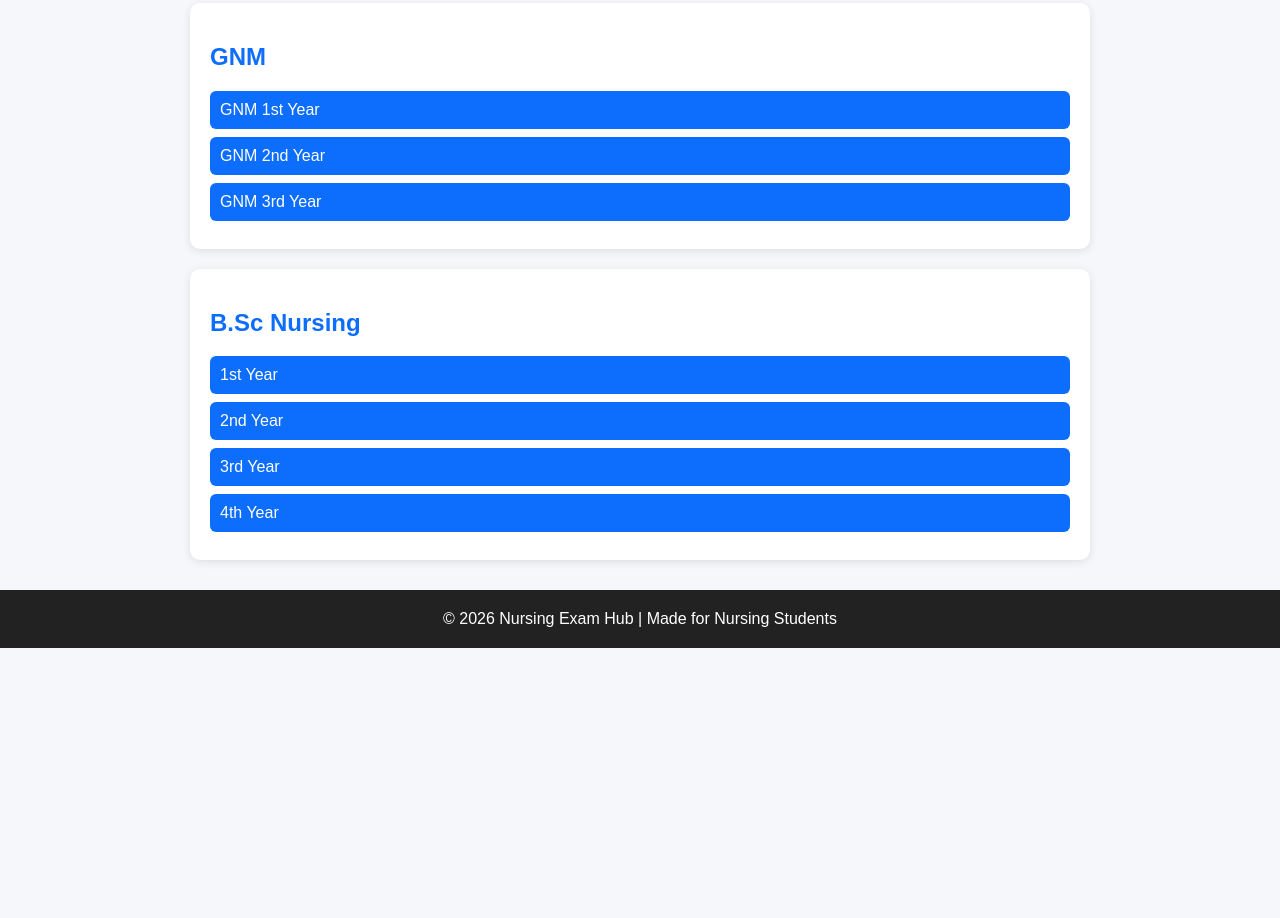
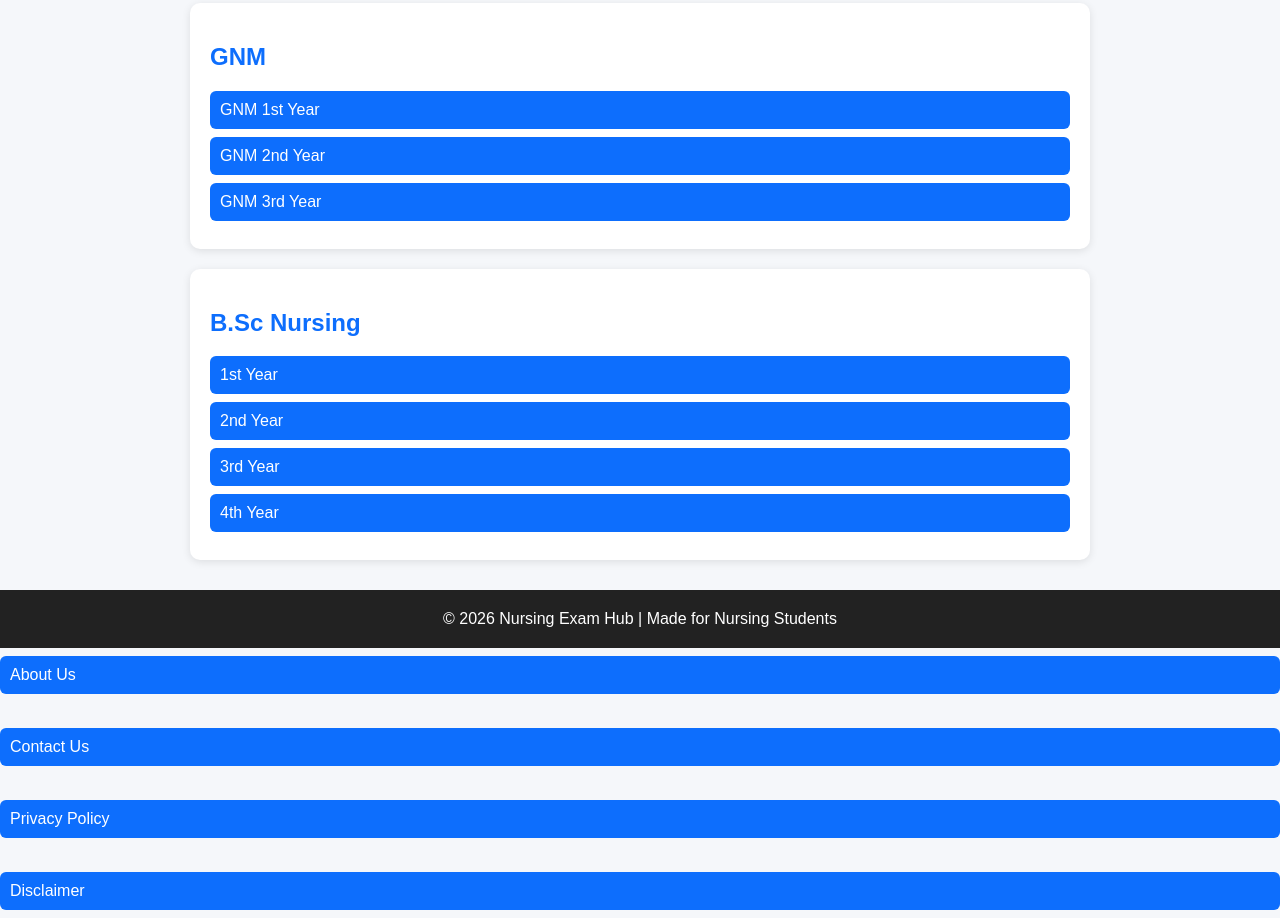
Before and after one commit to mukadearjun54-boop/nursing-exam-hub, a plain HTML site: page index.html in a window 1280 px wide. Shown: the part 429-1347 px from the top of the page. Before the commit the page ends 1077 px from the top, so only its background shows below. Drawn offline with Linux system fonts and the light colour scheme.

Commit message:
Add About, Contact, Privacy Policy and Disclaimer pages

```diff
--- a/index.html
+++ b/index.html
@@ -114,3 +114,7 @@ margin-top:30px;
 
 </body>
   </html>
+<a href="about.html">About Us</a><br>
+<a href="contact.html">Contact Us</a><br>
+<a href="privacy.html">Privacy Policy</a><br>
+<a href="disclaimer.html">Disclaimer</a>
```
